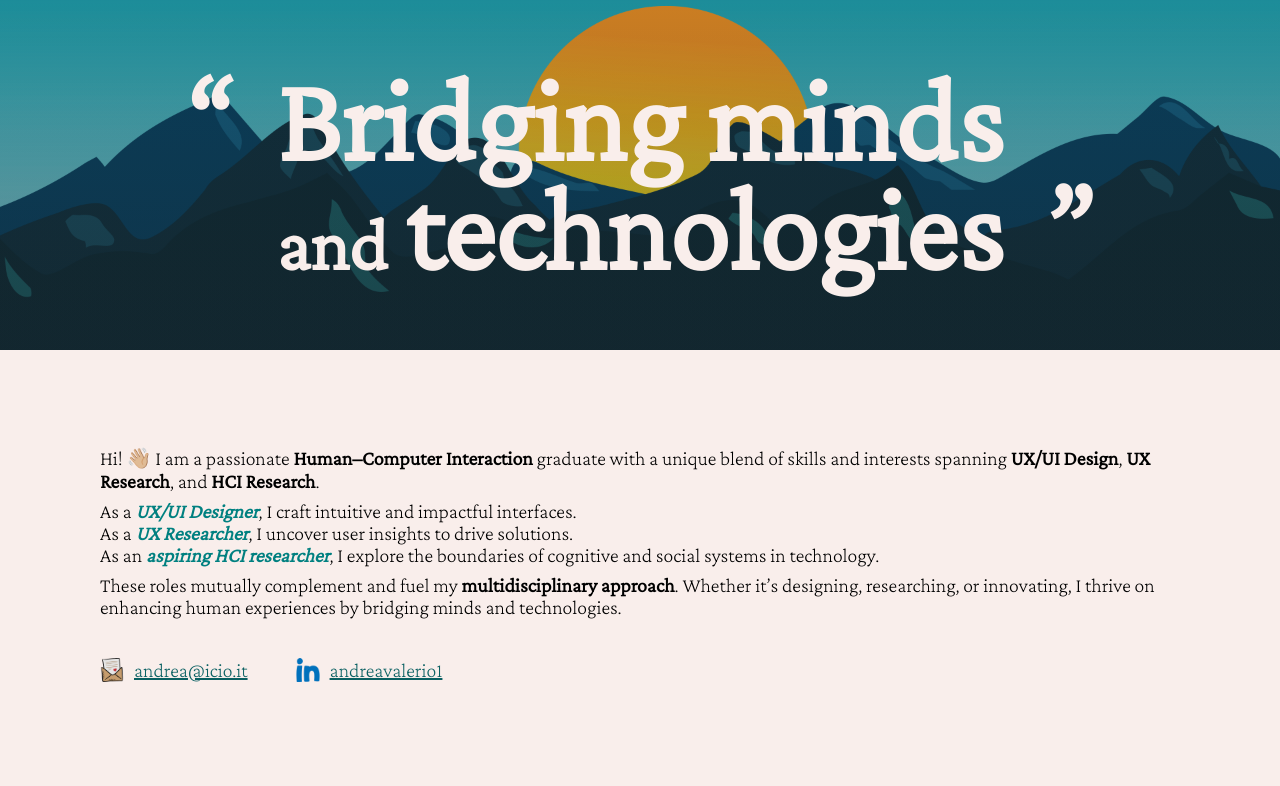
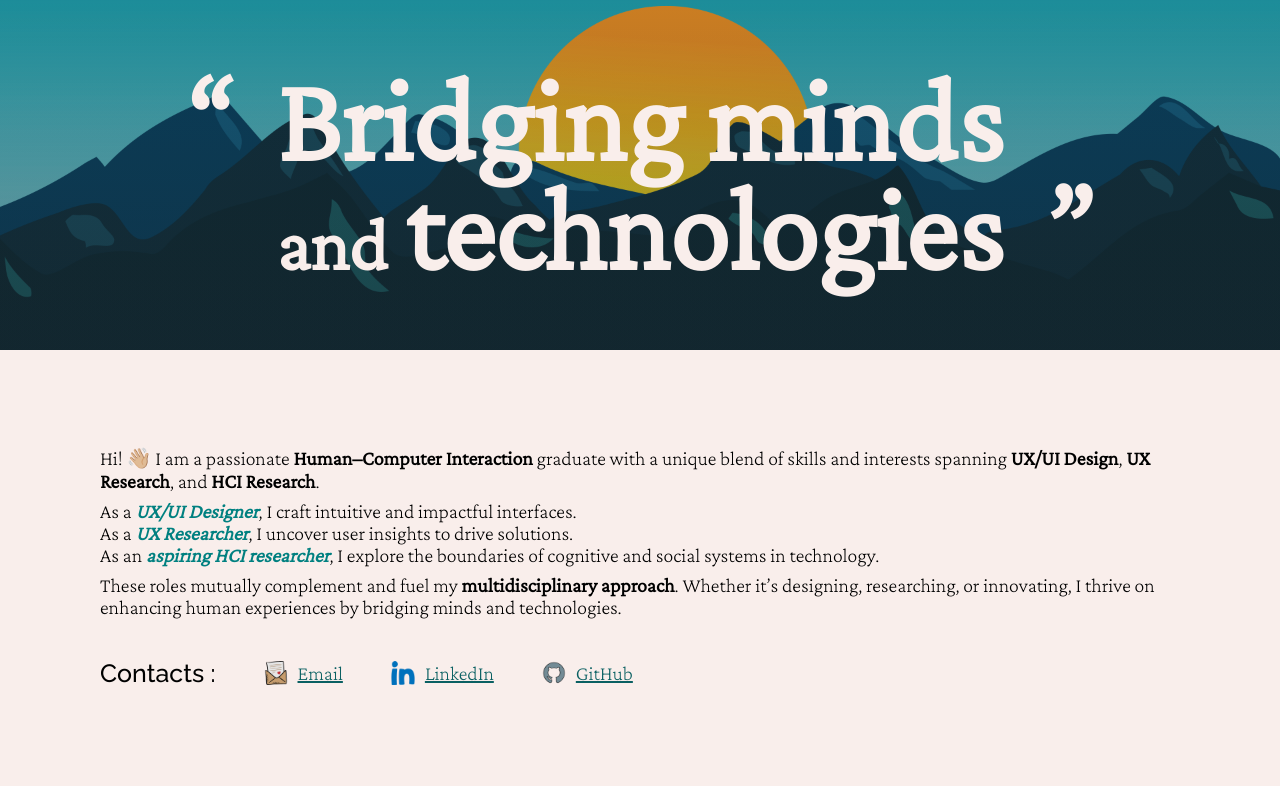
Before and after one commit to andrea-valerio/portfolio, a React (Vite) app: page /#/ in a window 1280 px wide. Shown: the top 786 px of the page. Built offline with nearby package versions, Linux system fonts and the light colour scheme.

Commit message:
github added

```diff
--- a/src/pages/HomePage.tsx
+++ b/src/pages/HomePage.tsx
@@ -3,6 +3,7 @@ import ProjectBox from '../components/ProjectBox'
 import homeBg from '../assets/projects/home.png'
 import mailIcon from '../assets/icons/mail.png'
 import inIcon from '../assets/icons/in.png'
+import ghIcon from '../assets/icons/github.png'
 import ribbonStartup from '../assets/projects/ribbon-startup.png'
 
 function HomePage() {
@@ -63,15 +64,19 @@ function HomePage() {
           </p>
         </div>
         {/* Contacts */}
-        <div className="flex items-center gap-[3rem] pt-4">
-          {/* <span>Contacts :</span> */}
+        <div className="flex flex-col sm:flex-row items-start sm:items-center gap-[1.5rem] sm:gap-[3rem] pt-4">
+          <span className="subtitle-2">Contacts :</span>
           <div className="flex items-center gap-[0.625rem]">
             <img src={mailIcon} alt="mail icon" className="w-[1.5rem] h-[1.5rem]" />
-            <a href="mailto:andrea@icio.it" className="text-accent-shade3 underline">andrea@icio.it</a>
+            <a href="mailto:andrea@icio.it" className="text-accent-shade3 underline">Email</a>
           </div>
           <div className="flex items-center gap-[0.625rem]">
             <img src={inIcon} alt="linkedin icon" className="w-[1.5rem] h-[1.5rem]" />
-            <a href="https://www.linkedin.com/in/andreavalerio1" target="_blank" className="text-accent-shade3 underline">andreavalerio1</a>
+            <a href="https://www.linkedin.com/in/andreavalerio1" target="_blank" className="text-accent-shade3 underline">LinkedIn</a>
+          </div>
+          <div className="flex items-center gap-[0.625rem]">
+            <img src={ghIcon} alt="github icon" className="w-[1.5rem] h-[1.5rem]" />
+            <a href="https://github.com/andrea-valerio" target="_blank" className="text-accent-shade3 underline">GitHub</a>
           </div>
         </div>
       </div>
```
Also changed, not shown: src/assets/icons/github.png (added).
